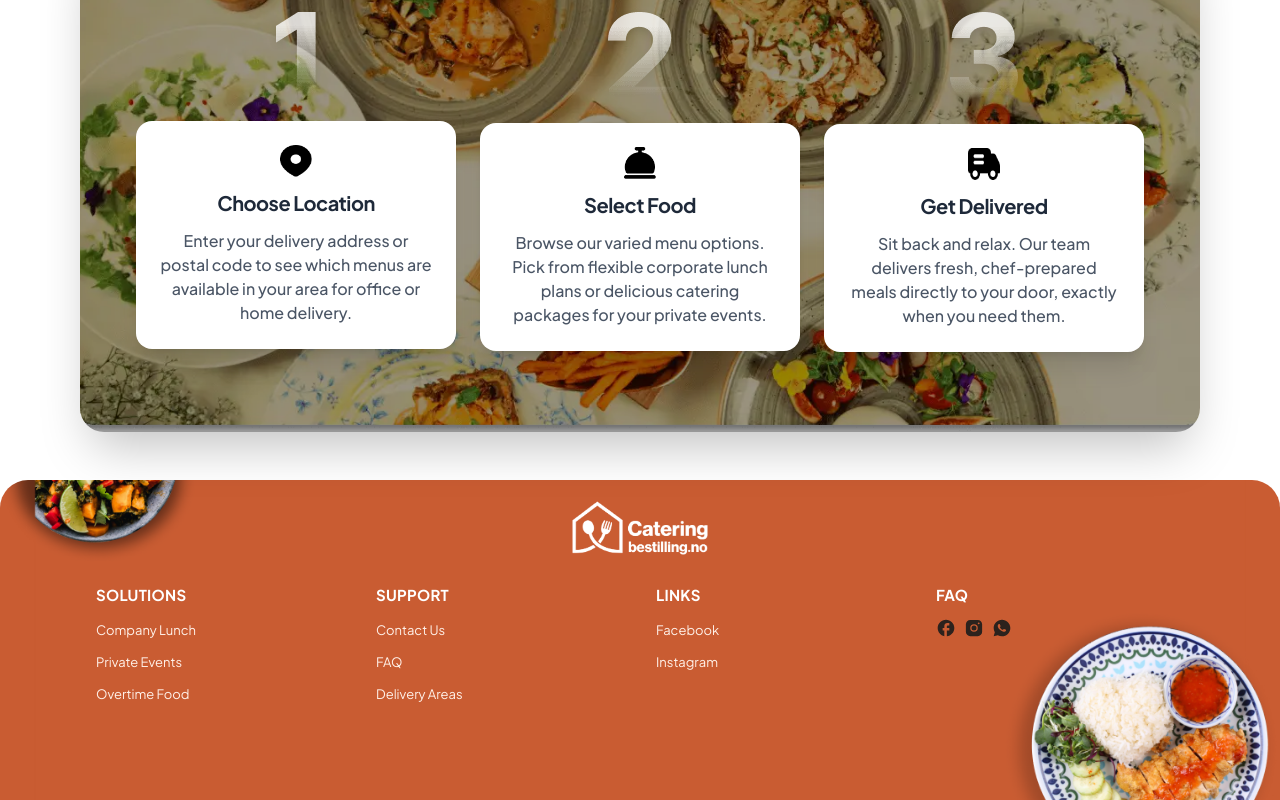
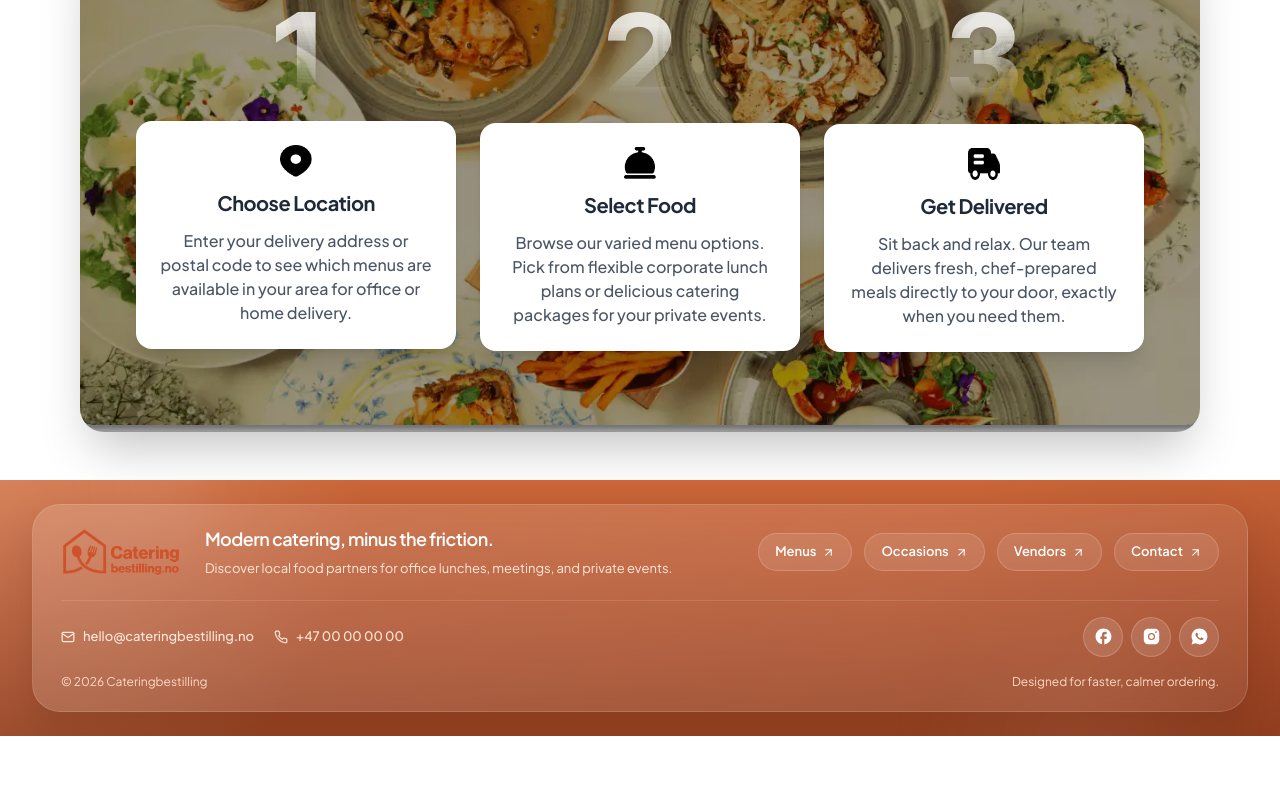
Before and after one commit to MuhammadNoumanAfzal/catering-bestilling-no, a React (Vite) app: page / in a window 1280 px wide. Shown: the part 2847-3647 px from the top of the page. After the commit the page ends 3583 px from the top, so only its background shows below. Built offline with nearby package versions, Linux system fonts and the light colour scheme.

Commit message:
feat: redesign Footer component with updated layout and new contact options

```diff
--- a/src/components/shared/Footer.jsx
+++ b/src/components/shared/Footer.jsx
@@ -1,127 +1,117 @@
-import React from "react";
 import { Link } from "react-router-dom";
+import { FiArrowUpRight, FiMail, FiPhone } from "react-icons/fi";
+import { MdFacebook } from "react-icons/md";
 import { PiInstagramLogoFill } from "react-icons/pi";
-import { MdFacebook } from "react-icons/md";
 import { RiWhatsappFill } from "react-icons/ri";
 
-const footerGroups = [
-  {
-    title: "Solutions",
-    links: [
-      { label: "Company Lunch", to: "/products/boxed-lunches" },
-      { label: "Private Events", to: "/browse/occasion" },
-      { label: "Overtime Food", to: "/browse/food-type" },
-    ],
-  },
-  {
-    title: "Support",
-    links: [
-      { label: "Contact Us", to: "/contact" },
-      { label: "FAQ", to: "/contact#faq" },
-      { label: "Delivery Areas", to: "/browse/food-type" },
-    ],
-  },
-  {
-    title: "Links",
-    links: [
-      { label: "Facebook", href: "https://www.facebook.com/" },
-      { label: "Instagram", href: "https://www.instagram.com/" },
-    ],
-  },
-  {
-    title: "FAQ",
-    links: [
-      {
-        label: "Facebook",
-        href: "https://www.facebook.com/",
-        icon: <MdFacebook />,
-      },
+const footerLinks = [
+  { label: "Menus", to: "/browse/food-type" },
+  { label: "Occasions", to: "/browse/occasion" },
+  { label: "Vendors", to: "/vendors/featured" },
+  { label: "Contact", to: "/contact" },
+];
+
+const socialLinks = [
+  { label: "Facebook", href: "https://www.facebook.com/", icon: MdFacebook },
   {
     label: "Instagram",
     href: "https://www.instagram.com/",
-        icon: <PiInstagramLogoFill />,
+    icon: PiInstagramLogoFill,
   },
-      {
-        label: "WhatsApp",
-        href: "https://wa.me/",
-        icon: <RiWhatsappFill />,
-      },
-    ],
-  },
+  { label: "WhatsApp", href: "https://wa.me/", icon: RiWhatsappFill },
 ];
 
-const Footer = () => {
+export default function Footer() {
   return (
-    <footer
-      className=" overflow-hidden rounded-t-[28px] bg-[#c95c32] bg-cover bg-center text-white h-[320px]"
-      style={{ backgroundImage: "url('/home/footer.png')" }}
-    >
-      <div className="">
-        <div className="mx-auto max-w-6xl px-4 pb-10 pt-5 sm:px-6 lg:px-8">
-          <div className="flex justify-center">
-            <Link to="/" className="inline-flex flex-col items-center">
+    <footer className="relative overflow-hidden bg-[#a94d2b] text-white">
+      <div className="absolute inset-x-0 top-0 h-px bg-[linear-gradient(90deg,transparent,rgba(255,236,224,0.65),transparent)]" />
+      <div className="absolute inset-0 bg-[radial-gradient(circle_at_top_left,rgba(255,229,210,0.22),transparent_28%),radial-gradient(circle_at_bottom_right,rgba(124,45,22,0.22),transparent_30%),linear-gradient(180deg,#ca6639_0%,#b2532e_48%,#964323_100%)]" />
+      <div className="absolute left-[8%] top-[-52px] h-28 w-28 rounded-full border border-white/10 bg-white/8 blur-2xl" />
+      <div className="absolute bottom-[-78px] right-[10%] h-36 w-36 rounded-full bg-[#ffd7bf]/12 blur-3xl" />
+
+      <div className="relative mx-auto max-w-7xl px-4 py-5 sm:px-6 sm:py-6 lg:px-8">
+        <div className="rounded-[28px] border border-white/14 bg-[linear-gradient(135deg,rgba(255,248,243,0.16)_0%,rgba(255,255,255,0.08)_100%)] px-4 py-5 shadow-[0_20px_40px_rgba(76,28,11,0.2)] backdrop-blur sm:px-6 lg:px-7">
+          <div className="flex flex-col gap-5 lg:flex-row lg:items-center lg:justify-between">
+            <div className="flex flex-col gap-4 lg:min-w-0 lg:flex-row lg:items-center lg:gap-6">
+              <Link to="/" className="inline-flex shrink-0">
                 <img
-                src="/home/logo2.webp"
+                  src="/home/logo.png"
                   alt="Cateringbestilling"
-                className="h-14 w-auto object-contain"
+                  className="h-12 w-auto object-contain"
                 />
               </Link>
+
+              <div className="lg:min-w-0">
+                <p className="text-[18px] font-semibold tracking-[-0.03em] text-white">
+                  Modern catering, minus the friction.
+                </p>
+                <p className="mt-1 text-[13px] leading-6 text-[#ffe9db]">
+                  Discover local food partners for office lunches, meetings, and private events.
+                </p>
+              </div>
             </div>
 
-          <div className="mt-7 grid gap-8 text-center sm:grid-cols-2 sm:text-left lg:grid-cols-4">
-            {footerGroups.map((group) => (
-              <div key={group.title}>
-                <h3 className="text-[15px] font-bold uppercase tracking-[0.02em]">
-                  {group.title}
-                </h3>
+            <div className="flex flex-wrap gap-2 sm:gap-3 lg:justify-end">
+              {footerLinks.map((item) => (
+                <Link
+                  key={item.label}
+                  to={item.to}
+                  className="inline-flex items-center gap-1.5 rounded-full border border-white/18 bg-white/10 px-4 py-2 text-[13px] font-semibold text-white transition hover:-translate-y-0.5 hover:border-white/35 hover:bg-white/16"
+                >
+                  <span>{item.label}</span>
+                  <FiArrowUpRight className="text-[13px]" />
+                </Link>
+              ))}
+            </div>
+          </div>
 
-                {group.title === "FAQ" ? (
-                  <div className="mt-3 flex items-center justify-center gap-2 text-xl text-[#2c221d] sm:justify-start">
-                    {group.links.map((item) => (
+          <div className="mt-5 border-t border-white/12 pt-4">
+            <div className="flex flex-col gap-4 lg:flex-row lg:items-center lg:justify-between">
+              <div className="flex flex-col gap-3 sm:flex-row sm:flex-wrap sm:items-center sm:gap-5">
+                <a
+                  href="mailto:hello@cateringbestilling.no"
+                  className="inline-flex items-center gap-2 text-[13px] font-medium text-[#ffe9db] transition hover:text-white"
+                >
+                  <FiMail className="text-[14px]" />
+                  <span>hello@cateringbestilling.no</span>
+                </a>
+
+                <a
+                  href="tel:+4700000000"
+                  className="inline-flex items-center gap-2 text-[13px] font-medium text-[#ffe9db] transition hover:text-white"
+                >
+                  <FiPhone className="text-[14px]" />
+                  <span>+47 00 00 00 00</span>
+                </a>
+              </div>
+
+              <div className="flex items-center gap-2">
+                {socialLinks.map((item) => {
+                  const Icon = item.icon;
+
+                  return (
                     <a
                       key={item.label}
                       href={item.href}
                       target="_blank"
                       rel="noreferrer"
                       aria-label={item.label}
-                        className="transition-opacity hover:opacity-80"
+                      className="inline-flex h-10 w-10 items-center justify-center rounded-full border border-white/18 bg-white/12 text-[19px] text-white transition hover:-translate-y-0.5 hover:border-white/35 hover:bg-white/18"
                     >
-                        {item.icon}
+                      <Icon />
                     </a>
-                    ))}
+                  );
+                })}
               </div>
-                ) : (
-                  <div className="mt-3 space-y-2 text-[13px] leading-6 text-[#fff1e9]">
-                    {group.links.map((item) => (
-                      item.href ? (
-                        <a
-                          key={item.label}
-                          href={item.href}
-                          target="_blank"
-                          rel="noreferrer"
-                          className="block transition-opacity hover:opacity-80"
-                        >
-                          {item.label}
-                        </a>
-                      ) : (
-                        <Link
-                          key={item.label}
-                          to={item.to}
-                          className="block transition-opacity hover:opacity-80"
-                        >
-                          {item.label}
-                        </Link>
-                      )
-                    ))}
             </div>
-                )}
+
+            <div className="mt-4 flex flex-col gap-1 text-[12px] text-[#ffd9c7] sm:flex-row sm:items-center sm:justify-between">
+              <p>© 2026 Cateringbestilling</p>
+              <p>Designed for faster, calmer ordering.</p>
             </div>
-            ))}
           </div>
         </div>
       </div>
     </footer>
   );
-};
-
-export default Footer;
+}
```
Lines whose indentation alone changed are shown as unchanged.
